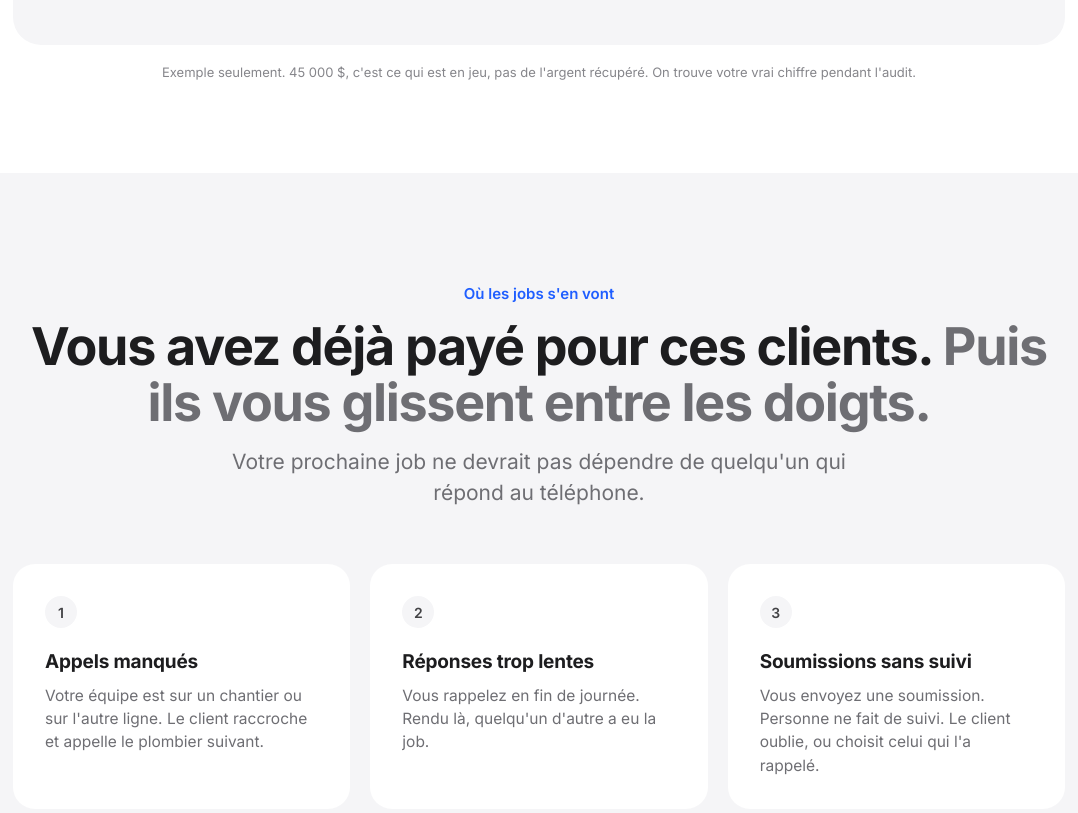
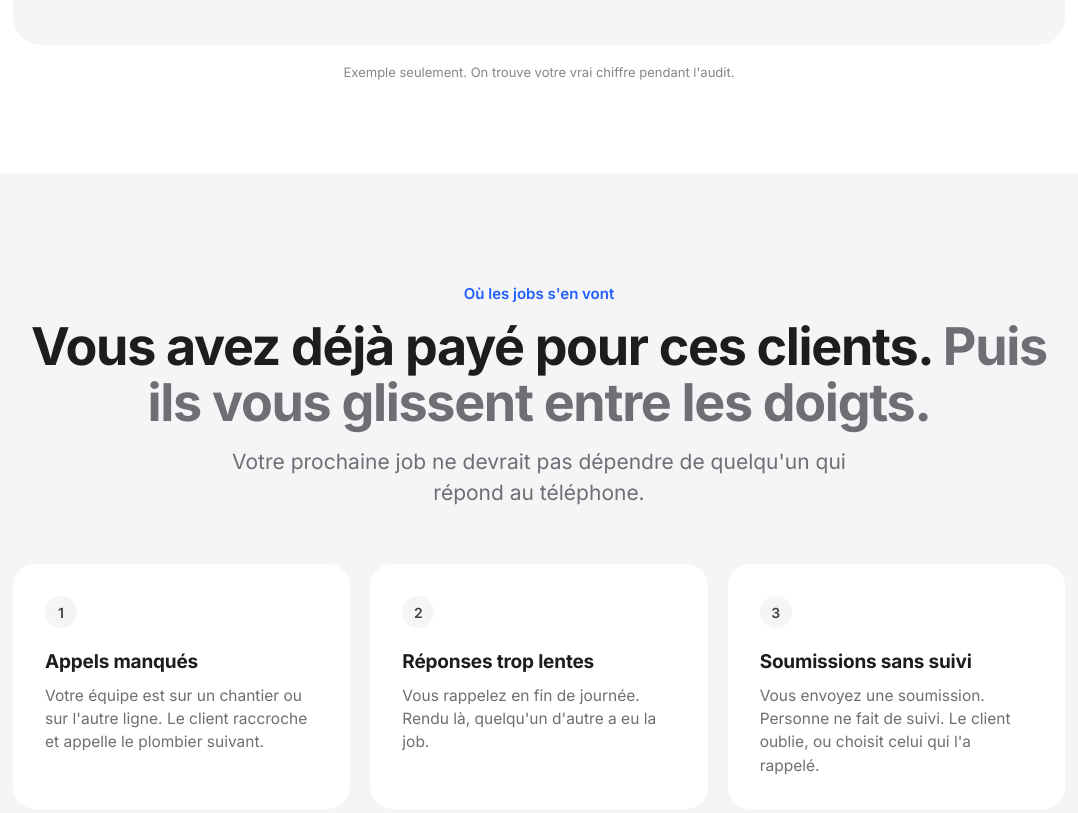
Before and after one commit to JamesTempo/tempo-intelligence, a plain HTML site: page index.html in a window 1280 px wide. Shown: the part 1169-1982 px from the top of the page, without its empty margins (101-1179 px from the left). Drawn offline with Linux system fonts and the light colour scheme.

Commit message:
Shorten the example caption under the stats (EN and FR).

```diff
--- a/index.html
+++ b/index.html
@@ -50,7 +50,7 @@
       <div><b>27%</b><p data-i18n="st.2">Of calls go unanswered (an industry number, not yours)</p></div>
       <div><b><span data-i18n="st.3n">$45K</span><small data-i18n="st.3u">/year</small></b><p data-i18n="st.3">In jobs those missed calls could have been</p></div>
     </div>
-    <p class="stats-cap" data-i18n="st.cap">Example only. $45K is what's at stake, not money you get back. We find your real number in the audit.</p>
+    <p class="stats-cap" data-i18n="st.cap">Example only. We find your real number in the audit.</p>
   </div>
 </header>
 
@@ -269,7 +269,7 @@ window.FR = {
   "st.1u":"appels/sem.","st.1":"Appels qui entrent dans une entreprise exemple",
   "st.2":"Des appels restent sans réponse (chiffre de l'industrie, pas le vôtre)",
   "st.3n":"45 k$","st.3u":"/an","st.3":"En jobs que ces appels manqués auraient pu donner",
-  "st.cap":"Exemple seulement. 45 000 $, c'est ce qui est en jeu, pas de l'argent récupéré. On trouve votre vrai chiffre pendant l'audit.",
+  "st.cap":"Exemple seulement. On trouve votre vrai chiffre pendant l'audit.",
   "leak.eyebrow":"Où les jobs s'en vont","leak.h2":"Vous avez déjà payé pour ces clients. <span class=\"dim\">Puis ils vous glissent entre les doigts.</span>",
   "leak.sub":"Votre prochaine job ne devrait pas dépendre de quelqu'un qui répond au téléphone.",
   "leak.1h":"Appels manqués","leak.1":"Votre équipe est sur un chantier ou sur l'autre ligne. Le client raccroche et appelle le plombier suivant.",
```
